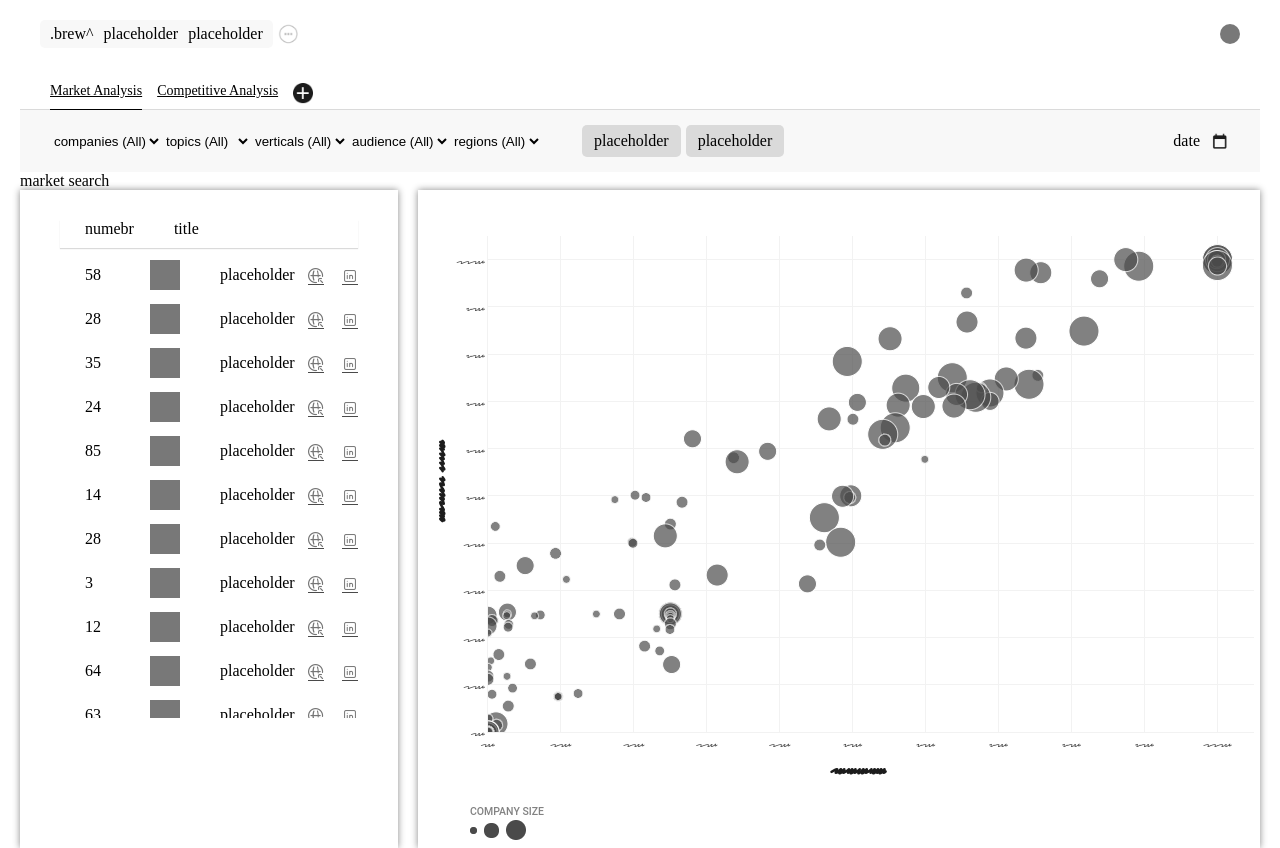
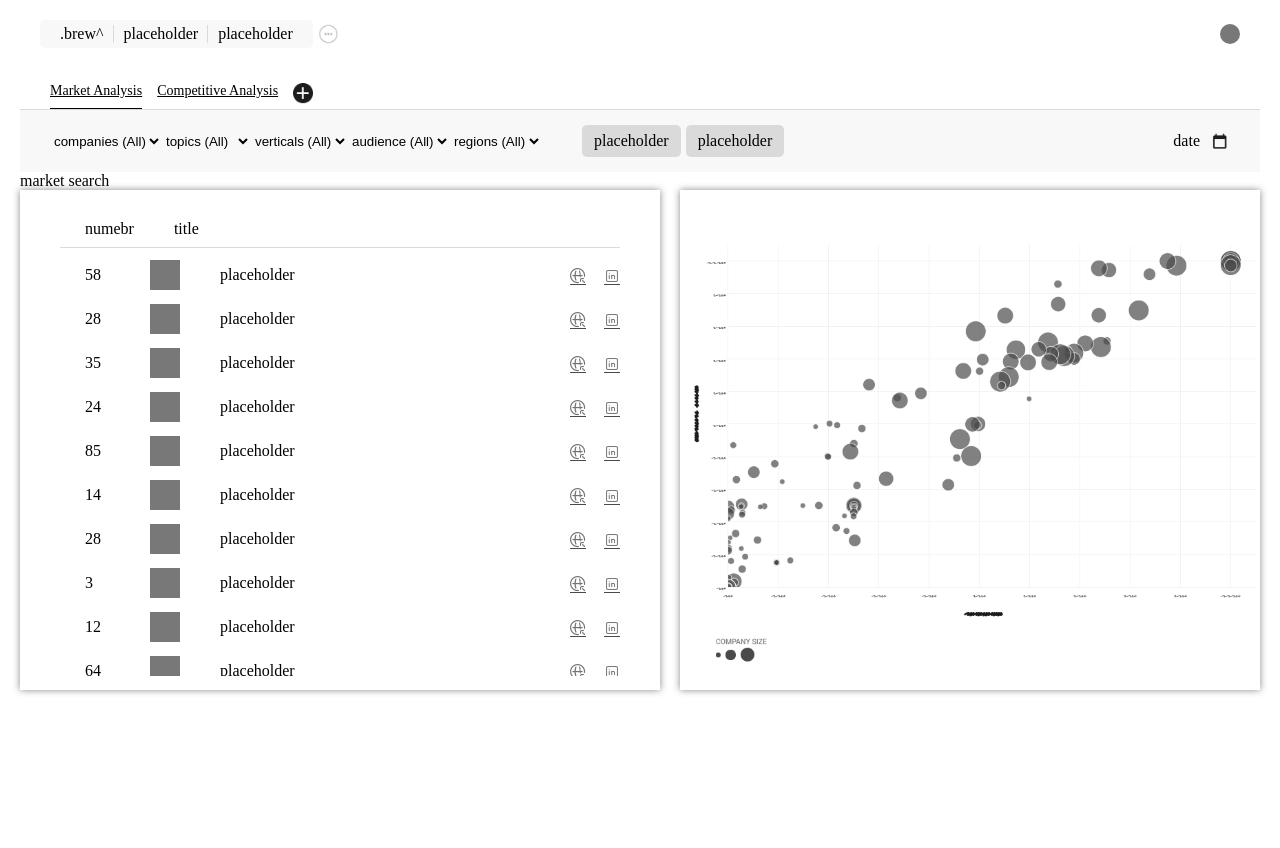
Before and after one commit to shaniKupiec/Home-Assignment, a Vue app: page / in a window 1280 px wide. After the commit the page ends 800 px from the top, so only its background shows below. Built offline with nearby package versions, Linux system fonts and the light colour scheme.

Commit message:
market analysis styling + date + li in app header

```diff
--- a/src/assets/styles/components/_app-header.scss
+++ b/src/assets/styles/components/_app-header.scss
@@ -6,12 +6,16 @@
         gap: 5px;
         &__list {
             @include flex();
-            gap: 10px;
             padding: 5px 10px;
             background-color: $pClr1;
             border-radius: 5px;
             li {
-                //ADD
+                box-shadow: inset -1px 0px 0px 0px $pClr2;
+                padding-inline-end: 10px;
+                padding-inline-start: 10px;
+                &:last-child {
+                    box-shadow: none;
+                }
             }
         }
 
--- a/src/assets/styles/components/_home-nav.scss
+++ b/src/assets/styles/components/_home-nav.scss
@@ -7,7 +7,7 @@
         color: black;
         text-decoration: underline;
         &.router-link-exact-active {
-            box-shadow: 0px 1px 0px 0px #000000;
+            box-shadow: inset 0px -1px 0px 0px #000000;
         }
         padding-bottom: 10px;
     }
--- a/src/assets/styles/components/_market-analysis.scss
+++ b/src/assets/styles/components/_market-analysis.scss
@@ -3,20 +3,43 @@
     gap: 20px;
 
     &__chart {
-        flex: 1 1 0px;
+        flex: 1;
         box-shadow: 0px 0px 7px 0px $pClr3;
         object-fit: contain;
     }
 }
 
-//ADD
-// @media (max-width: 1350px) {
-//     .market-analysis {
-//         &__chart {
-//             width: 500px;
-//         }
-//     }
-// }
+@media (max-width: 1350px) {
+    .market-analysis {
+
+        .market-list{
+            height: 500px;
+
+            &__list{
+                height: 95%;
+            }
+        }
+
+        &__chart {
+            width: 500px;
+        }
+    }
+}
+
+@media (max-width: 1000px) {
+    .market-analysis {
+        flex-direction: column;
+
+        .market-list{
+            height: 300px;
+        }
+
+        &__chart {
+            width: 100%;
+            margin-bottom: 20px;
+        }
+    }
+}
 
 
 @media (min-width: break-normal) {
--- a/src/assets/styles/components/market/_market-list.scss
+++ b/src/assets/styles/components/market/_market-list.scss
@@ -1,12 +1,13 @@
 .market-list{
     padding: 30px;
     box-shadow: 0px 0px 7px 0px $pClr3;
-    flex: 1 1 0px;
+    flex: 1;
+    min-width: 440px;
 
     &__header{
         margin: 0 10px 0;
         padding-bottom: 10px;
-        box-shadow: 0px 1px 1px 0px $pClr2;
+        box-shadow: inset 0px -1px 0px 0px $pClr2;
 
         &__number{
             padding-inline-start: 25px;
--- a/src/components/Market/MarketFilter.vue
+++ b/src/components/Market/MarketFilter.vue
@@ -12,8 +12,6 @@
       </div>
     </section>
     <div class="market-filter__right">
-      <!-- <span>{{ from }} -</span>
-      <span>{{ to }}</span> ADD -->
       <span>date</span>
       <img src="../../assets/images/date-icon.png" class="market-filter__right__img" alt="" />
     </div>
@@ -26,7 +24,6 @@
 export default {
   props: {
     filterOptions: Object,
-    filterDates: Object,
     filter: Object,
   },
   components: {},
@@ -41,12 +38,6 @@ export default {
   methods: {
   },
   computed: {
-    from() {
-      return new Date(this.filterDates[0]).toUTCString();
-    },
-    to() { //ADD
-      return new Date(this.filterDates[1]).toUTCString();
-    },
   },
   watch: {
     selected: {
--- a/src/components/MarketAnalysis.vue
+++ b/src/components/MarketAnalysis.vue
@@ -1,5 +1,5 @@
 <template>
-  <MarketFilter :filterOptions="filterOptions" :filterDates="filterDates" :filter="filter" @onFilter="onFilter" />
+  <MarketFilter :filterOptions="filterOptions" :filter="filter" @onFilter="onFilter" />
   <MarketSearch />
   <main class="market-analysis">
     <MarketList :marketData="marketData" />
@@ -26,16 +26,12 @@ export default {
   created() {},
   methods: {
     onFilter(selected) {
-      console.log("selected", selected);
       this.$store.dispatch({ type: "setFilter", filter: selected });
     },
   },
   computed: {
     filterOptions() {
       return this.$store.getters.filterOptions;
-    },
-    filterDates() {
-      return this.$store.getters.filterDates;
     },
     filter() {
       return this.$store.getters.filter;
```
